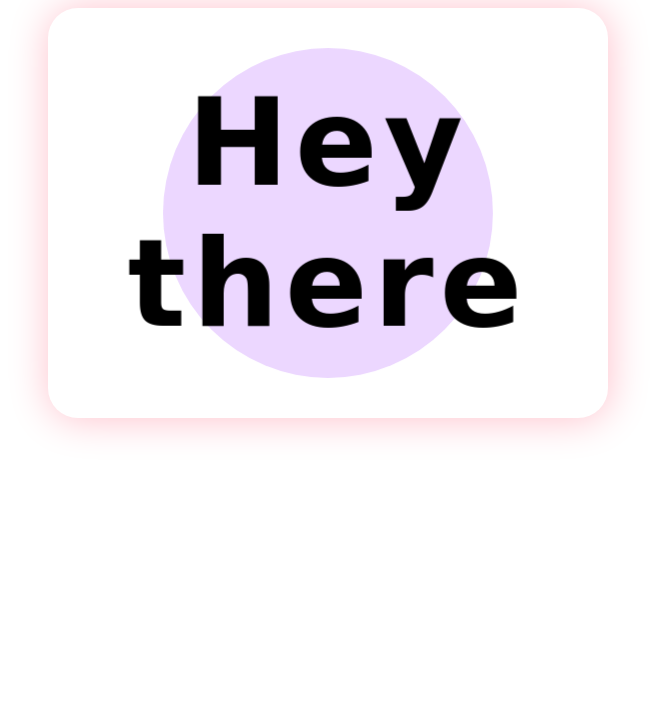
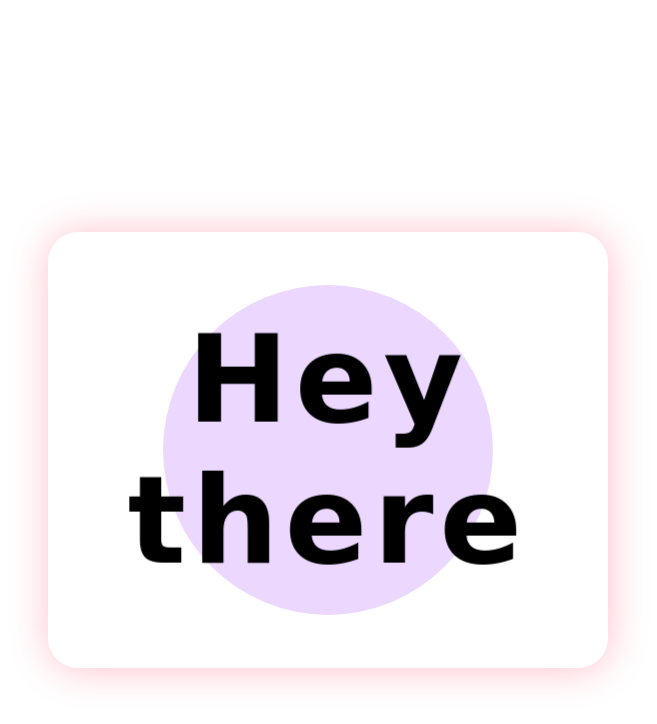
Before and after one commit to BringMeChaos/Cards, a plain HTML site: page index.html in a window 1280 px wide. Shown: the whole page, without its empty margins (312-969 px from the left). Drawn offline with nearby package versions, Linux system fonts and the light colour scheme; a web font is replaced by a local one.

Commit message:
change margin and padding for all*

```diff
--- a/style.css
+++ b/style.css
@@ -1,6 +1,6 @@
 * {
-    margin: 5vh0;
-    padding: 0;
+    margin: 5vh;
+    padding: 3vh;
     box-sizing: border-box;
   }
 
```
